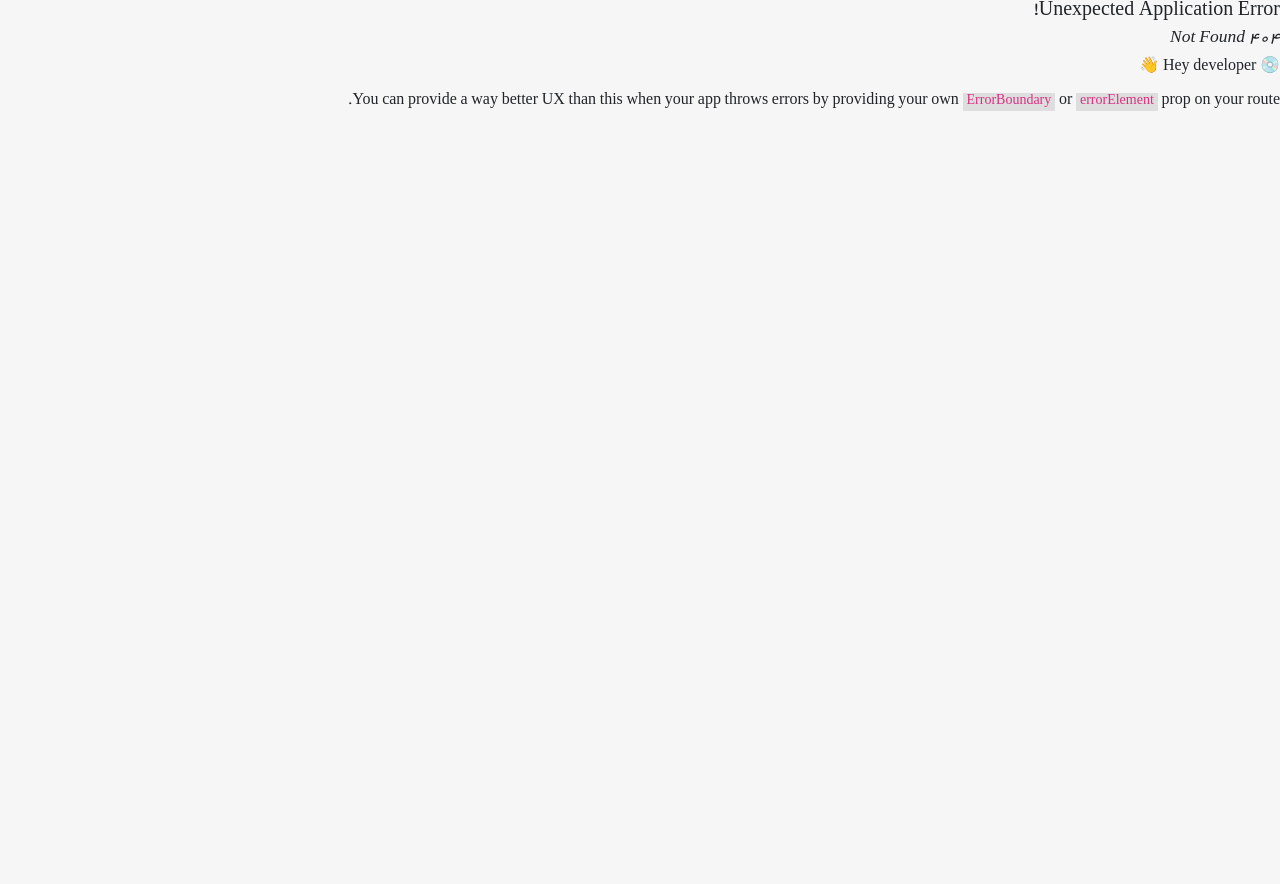
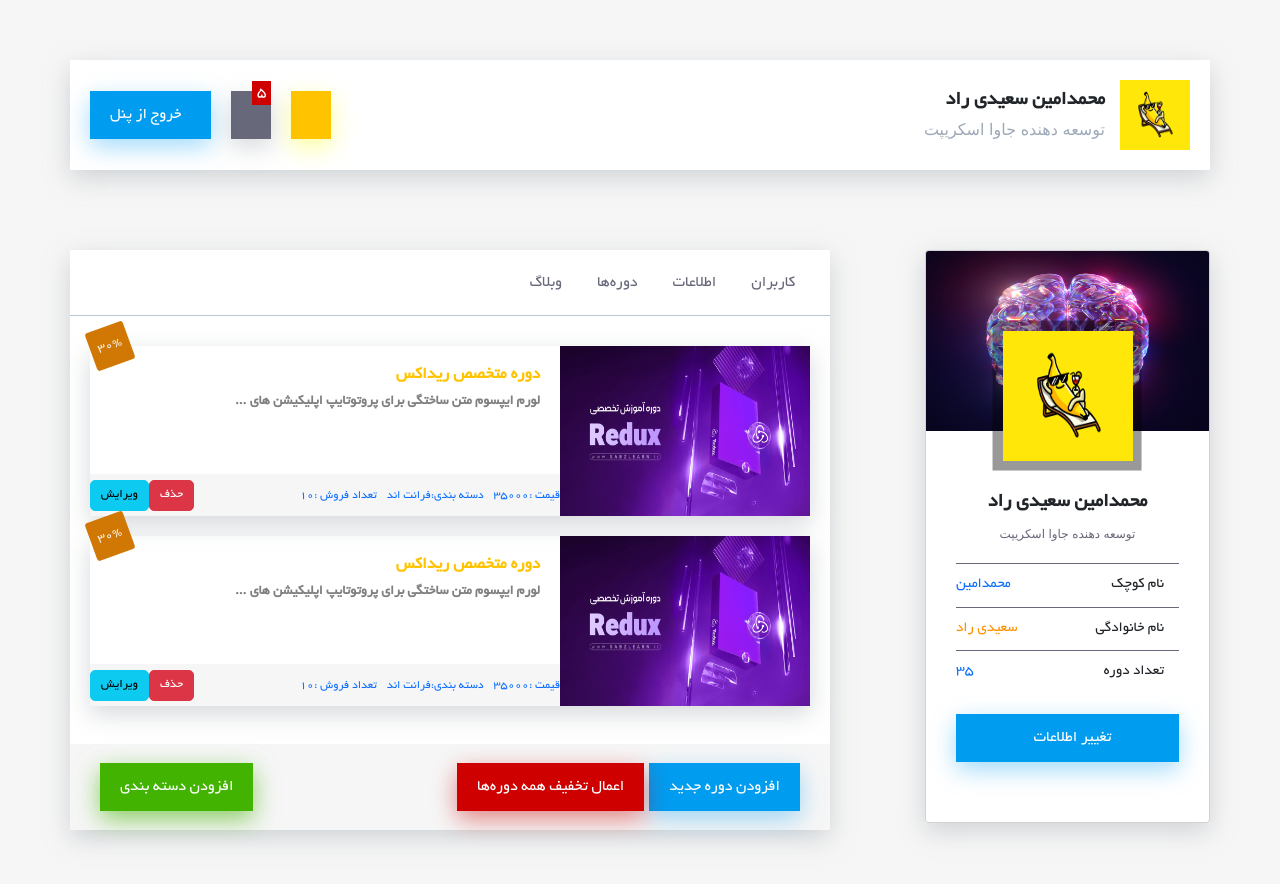
Before and after one commit to dosepehr/redux-adminPanel, a React (Vite) app: page /courses in a window 1280 px wide. Before the commit this address had no page. Shown: the top 884 px of the page. Before the commit the page ends 800 px from the top, so only its background shows below. Built offline with nearby package versions, Linux system fonts and the light colour scheme.

Commit message:
make Courses Page

```diff
--- /dev/null
+++ b/src/Pages/Courses/Courses.css
@@ -0,0 +1,149 @@
+.products {
+    height: 72%;
+    padding: 2rem;
+  }
+
+  .new-course {
+    display: flex;
+    align-items: center;
+    padding: 0 3rem;
+    height: 15%;
+    background-color: var(--light);
+  }
+
+  .products__item {
+    border-radius: 3px;
+    box-shadow: var(--shadow);
+    display: flex;
+    margin-bottom: 2rem;
+    position: relative;
+  }
+
+  .product__teg-text {
+    font-size: 1.2rem;
+  }
+
+  .products__info {
+    height: 75%;
+    padding: 2rem;
+  }
+
+  .products__name {
+    color: var(--yellow);
+    font-size: 1.7rem;
+    font-weight: bold;
+  }
+  .products__short-desc {
+    color: grey;
+    font-size: 1.4rem;
+    font-weight: bold;
+  }
+
+  .products__tags {
+    display: flex;
+    align-items: center;
+    justify-content: space-between;
+    gap: 1.5rem;
+    background-color: var(--light);
+    padding: 0 0;
+    min-height: 25%;
+    color: var(--dark-blue);
+  }
+
+  .products__boxes {
+    display: flex;
+    align-items: center;
+    justify-content: flex-start;
+    gap: 1rem;
+  }
+
+  .products__btns {
+    display: flex;
+  }
+
+  .active {
+    width: 12rem;
+    height: 2px;
+    background-color: var(--blue);
+    position: absolute;
+    top: 6.5rem;
+    right: 26%;
+  }
+
+  .products__img {
+    width: 25rem;
+    height: 17rem;
+    transition: all 0.4s;
+  }
+
+  .products__icon {
+    width: 2rem;
+    height: 2rem;
+    fill: currentColor;
+  }
+
+  .btn-modal-new-category {
+    margin-right: auto;
+  }
+
+  .tags-box {
+    margin: 4rem 0;
+    padding: 1rem 2rem;
+    border: 1px solid var(--secondry-light);
+    border-radius: 3px;
+  }
+
+  .tag-stroe {
+    background-color: var(--secondry-light);
+    display: flex;
+    align-items: center;
+    gap: 0.5rem;
+    padding: 0.5rem;
+    border-radius: 3px;
+    color: var(--light);
+  }
+
+  .product__discount-Box {
+    position: absolute;
+    top: -2rem;
+    left: 0;
+    width: 4rem;
+    height: 4rem;
+    border-radius: 3px;
+    display: flex;
+    justify-content: center;
+    align-items: center;
+    background-color: var(--dark-orange);
+    font-size: 1.3rem;
+    transform: rotate(-20deg);
+    transition: all 0.4s;
+    color: var(--light);
+  }
+
+  .products__item:hover .product__discount-Box {
+    transform: rotate(0);
+  }
+
+  .form-new-product .fa:not(.fa-user, .fa-photo-film),
+  #form-general-dicsount .fa {
+    right: 5%;
+  }
+
+  /* DARK MODE */
+  .dark .new-course,
+  .dark .products__tags {
+    background-color: var(--primary-color);
+    color: var(--light);
+  }
+
+  .dark .products__img {
+    filter: brightness(60%);
+  }
+  .dark .products__item:hover .products__img {
+    filter: brightness(100%);
+  }
+
+  .dark .tags-box {
+    border: 1px solid var(--white-low-opacity);
+  }
+  /* END DARK MODE */
--- /dev/null
+++ b/src/Pages/Courses/Courses.jsx
@@ -0,0 +1,70 @@
+import CourseBox from '../../components/CourseBox';
+import { Link } from 'react-router-dom';
+import './Courses.css';
+
+export default function Courses() {
+    return (
+        <div class='col-8 content px-0'>
+            <div class='content__wrapper d-flex flex-column align-content-between'>
+                <ul class='content__tabs'>
+                    <li class='content__tab'>
+                        <Link to='/users' class='content__tab-link'>
+                            <span class='fa fa-user'></span>
+                            کاربران
+                        </Link>
+                    </li>
+                    <li class='content__tab'>
+                        <Link to='/infos' class='content__tab-link'>
+                            <span class='fa fa-book'></span>
+                            اطلاعات
+                        </Link>
+                    </li>
+                    <li class='content__tab'>
+                        <Link to='/courses' class='content__tab-link'>
+                            <span class='fa fa-store'></span>
+                            دوره‌ها
+                        </Link>
+                    </li>
+
+                    <li class='content__tab'>
+                        <Link to='/articles' class='content__tab-link'>
+                            <span class='fa fa-newspaper'></span>
+                            وبلاگ
+                        </Link>
+                    </li>
+                </ul>
+
+                <div class='products products-container'>
+                    <div class='products__list products-wrapper'>
+                        <CourseBox />
+                        <CourseBox />
+                    </div>
+                </div>
+
+                <div class='new-course d-flex gap-2'>
+                    <button
+                        class='btn-custome btn-custome__blue'
+                        data-bs-toggle='modal'
+                        data-bs-target='#new-product'
+                    >
+                        افزودن دوره جدید
+                    </button>
+                    <button
+                        class='btn-custome btn-custome__red'
+                        data-bs-toggle='modal'
+                        data-bs-target='#add-discount-all-product'
+                    >
+                        اعمال تخفیف همه دوره‌ها
+                    </button>
+                    <button
+                        class='btn-custome btn-custome__green btn-modal-new-category'
+                        data-bs-toggle='modal'
+                        data-bs-target='#add-new-category'
+                    >
+                        افزودن دسته بندی
+                    </button>
+                </div>
+            </div>
+        </div>
+    );
+}
--- a/src/router/router.jsx
+++ b/src/router/router.jsx
@@ -2,6 +2,7 @@ import { createBrowserRouter } from 'react-router-dom';
 import App from '../App';
 import Users from '../Pages/Users/Users';
 import Infos from '../Pages/Infos/Infos';
+import Courses from '../Pages/Courses/Courses';
 const router = createBrowserRouter([
     {
         path: '/',
@@ -14,6 +15,10 @@ const router = createBrowserRouter([
             {
                 path: '/infos',
                 element: <Infos/>,
+            },
+            {
+                path: '/courses',
+                element: <Courses />,
             }
         ],
     },
```
